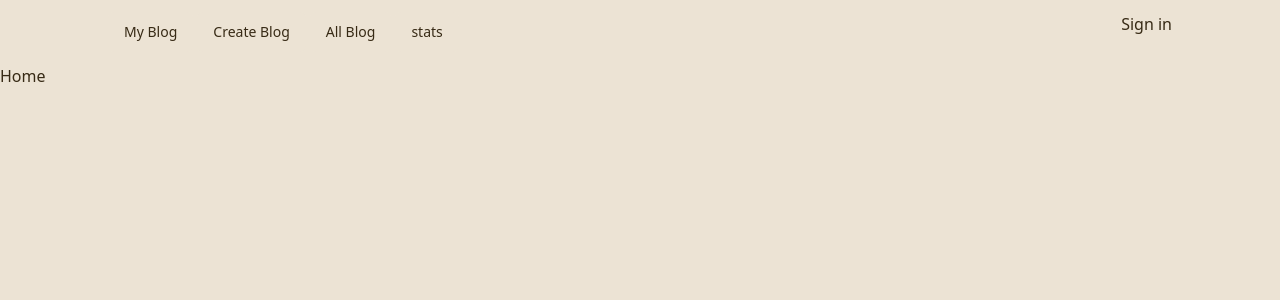
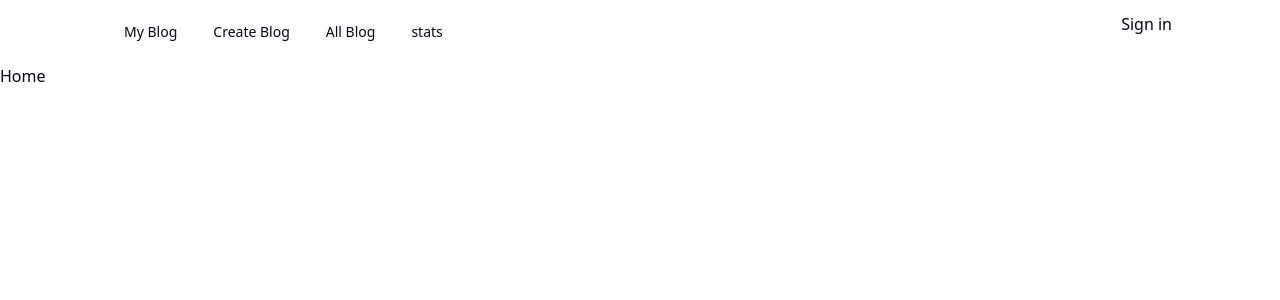
Before and after one commit to S-Axhwin/blogpostv1, a React (Vite) app: page /blog in a window 1280 px wide. Shown: the top 300 px of the page. Built offline with nearby package versions, Linux system fonts and the light colour scheme; no server answers.

Commit message:
added stata

```diff
--- a/src/index.css
+++ b/src/index.css
@@ -69,56 +69,57 @@
 }
 @layer base {
   :root {
-    --background: 36 39% 88%;
-    --foreground: 36 45% 15%;
-    --primary: 36 45% 70%;
-    --primary-foreground: 36 45% 11%;
-    --secondary: 40 35% 77%;
-    --secondary-foreground: 36 45% 25%;
-    --accent: 36 64% 57%;
-    --accent-foreground: 36 72% 17%;
-    --destructive: 0 84% 37%;
-    --destructive-foreground: 0 0% 98%;
-    --muted: 36 33% 75%;
-    --muted-foreground: 36 45% 25%;
-    --card: 36 46% 82%;
-    --card-foreground: 36 45% 20%;
+    --background: 0 0% 100%;
+    --foreground: 224 71.4% 4.1%;
+    --card: 0 0% 100%;
+    --card-foreground: 224 71.4% 4.1%;
     --popover: 0 0% 100%;
-    --popover-foreground: 240 10% 3.9%;
-    --border: 36 45% 60%;
-    --input: 36 45% 60%;
-    --ring: 36 45% 30%;
-    --chart-1: 25 34% 28%;
-    --chart-2: 26 36% 34%;
-    --chart-3: 28 40% 40%;
-    --chart-4: 31 41% 48%;
-    --chart-5: 35 43% 53%;
+    --popover-foreground: 224 71.4% 4.1%;
+    --primary: 262.1 83.3% 57.8%;
+    --primary-foreground: 210 20% 98%;
+    --secondary: 220 14.3% 95.9%;
+    --secondary-foreground: 220.9 39.3% 11%;
+    --muted: 220 14.3% 95.9%;
+    --muted-foreground: 220 8.9% 46.1%;
+    --accent: 220 14.3% 95.9%;
+    --accent-foreground: 220.9 39.3% 11%;
+    --destructive: 0 84.2% 60.2%;
+    --destructive-foreground: 210 20% 98%;
+    --border: 220 13% 91%;
+    --input: 220 13% 91%;
+    --ring: 262.1 83.3% 57.8%;
+    --radius: 0.75rem;
+    --chart-1: 12 76% 61%;
+    --chart-2: 173 58% 39%;
+    --chart-3: 197 37% 24%;
+    --chart-4: 43 74% 66%;
+    --chart-5: 27 87% 67%;
   }
 
   .dark {
-    --background: 36 39% 88%;
-    --foreground: 36 45% 15%;
-    --primary: 36 45% 70%;
-    --primary-foreground: 36 45% 11%;
-    --secondary: 40 35% 77%;
-    --secondary-foreground: 36 45% 25%;
-    --accent: 36 64% 57%;
-    --accent-foreground: 36 72% 17%;
-    --destructive: 0 84% 37%;
-    --destructive-foreground: 0 0% 98%;
-    --muted: 36 33% 75%;
-    --muted-foreground: 36 45% 25%;
-    --card: 36 46% 82%;
-    --card-foreground: 36 45% 20%;
-    --popover: 0 0% 100%;
-    --popover-foreground: 240 10% 3.9%;
-    --border: 36 45% 60%;
-    --input: 36 45% 60%;
-    --ring: 36 45% 30%;
-    --chart-1: 25 34% 28%;
-    --chart-2: 26 36% 34%;
-    --chart-3: 28 40% 40%;
-    --chart-4: 31 41% 48%;
-    --chart-5: 35 43% 53%;
-    }
+    --background: 224 71.4% 4.1%;
+    --foreground: 210 20% 98%;
+    --card: 224 71.4% 4.1%;
+    --card-foreground: 210 20% 98%;
+    --popover: 224 71.4% 4.1%;
+    --popover-foreground: 210 20% 98%;
+    --primary: 263.4 70% 50.4%;
+    --primary-foreground: 210 20% 98%;
+    --secondary: 215 27.9% 16.9%;
+    --secondary-foreground: 210 20% 98%;
+    --muted: 215 27.9% 16.9%;
+    --muted-foreground: 217.9 10.6% 64.9%;
+    --accent: 215 27.9% 16.9%;
+    --accent-foreground: 210 20% 98%;
+    --destructive: 0 62.8% 30.6%;
+    --destructive-foreground: 210 20% 98%;
+    --border: 215 27.9% 16.9%;
+    --input: 215 27.9% 16.9%;
+    --ring: 263.4 70% 50.4%;
+    --chart-1: 220 70% 50%;
+    --chart-2: 160 60% 45%;
+    --chart-3: 30 80% 55%;
+    --chart-4: 280 65% 60%;
+    --chart-5: 340 75% 55%;
+  }
 }
--- a/src/pages/Stats.tsx
+++ b/src/pages/Stats.tsx
@@ -18,10 +18,7 @@
   ChartTooltipContent,
 } from "@/components/ui/chart"
 import { useEffect, useState } from "react"
-import axios from "axios"
-import baseUrl from "@/baseUrl"
-import { useUser } from "@clerk/clerk-react"
-import { Skeleton } from "@/components/ui/skeleton"
+
 
 
 const chartConfig = {
@@ -30,25 +27,30 @@
     color: "hsl(var(--chart-1))",
     icon: Activity
   },
+  data2: {
+    label: "data2",
+    color: "hsl(var(--chart-3))",
+    icon: Activity
+  },
 } satisfies ChartConfig
 
 export function Component() {
-  const { user } = useUser();
+
   const [chartData, setChartData] = useState([]);
 
   useEffect(() => {
     (async() => {
-        const {data} = await axios.get(`${baseUrl}/stats?username=${user?.fullName}`);
 
-        console.log(data.blogs);
-
-        setChartData(data.blogs);
+        setChartData([{ month: "January", data1: 186, data2: 120 },
+          { month: "February", data1: 305,  data2: 110},
+          { month: "March", data1: 237,  data2: 230},
+          { month: "April", data1: 73, data2: 100 },
+          { month: "May", data1: 209, data2: 190},
+          { month: "June", data1: 214, data2: 90 }] as any);
     })()
   }, [])
 
-  if(chartData.length ==0 ) {
-    return <Skeleton className="w-full h-60"/>
-  }
+
   return (
     <Card>
       <CardHeader>
@@ -86,6 +88,13 @@
               fillOpacity={0.4}
               stroke="var(--color-data1)"
             />
+            <Area
+              dataKey="data2"
+              type="natural"
+              fill="var(--color-data2)"
+              fillOpacity={0.4}
+              stroke="var(--color-data2)"
+            />
           </AreaChart>
         </ChartContainer>
       </CardContent>
```
